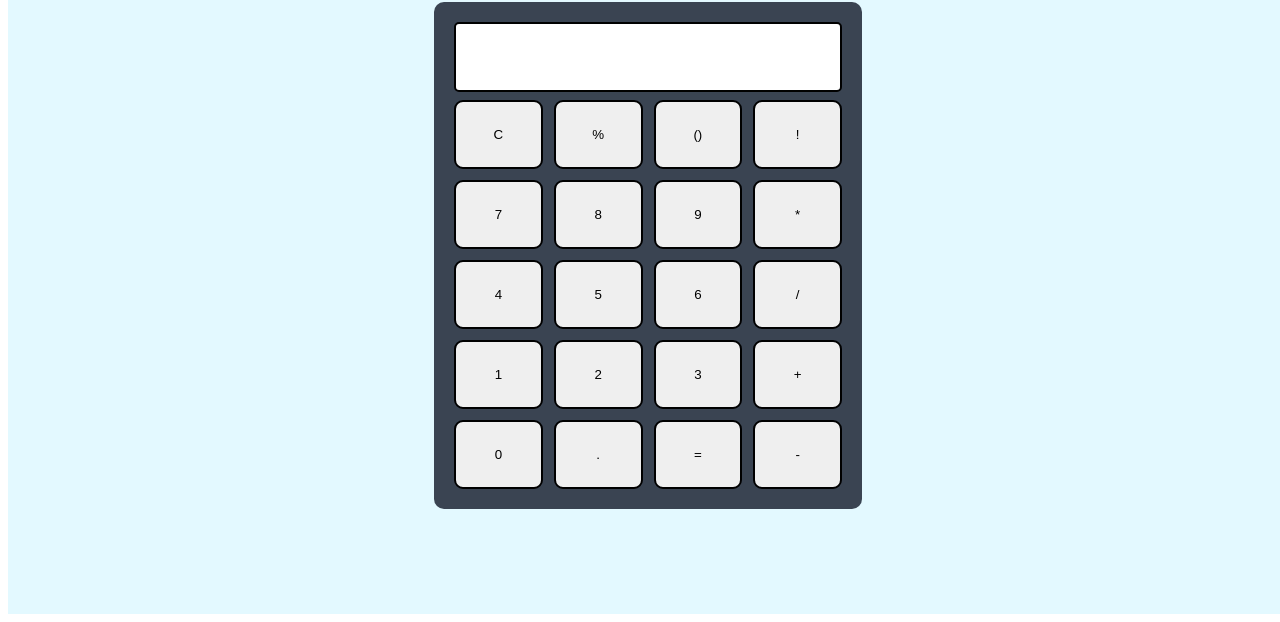
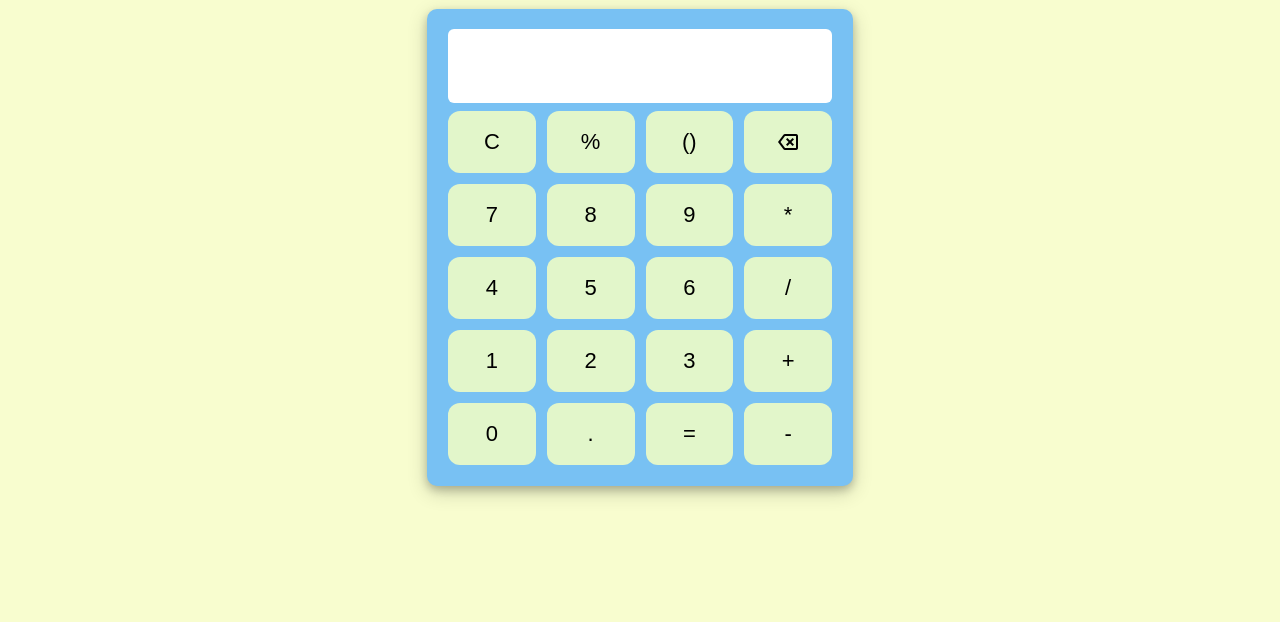
Before and after one commit to Piyush6869/Calculator-using-HTML-CSS-JavaScript, a plain HTML site: page index.html in a window 1280 px wide. Shown: the part 194-816 px from the top of the page. Drawn offline with nearby package versions, Linux system fonts and the light colour scheme.

Commit message:
Updated UI, and Back Button

```diff
--- a/index.html
+++ b/index.html
@@ -5,12 +5,14 @@
   <meta charset="UTF-8">
   <meta name="viewport" content="width=device-width, initial-scale=1.0">
   <title>Calculate me!- A clculator made by me</title>
+  <link rel="stylesheet"
+    href="https://fonts.googleapis.com/css2?family=Material+Symbols+Outlined:opsz,wght,FILL,GRAD@48,400,0,0" />
   <link href="style.css" rel="stylesheet" type="text/css" />
   <link href="utils.css" rel="stylesheet" type="text/css" />
 </head>
 
 <body>
-  <div class="container flex flex-col items-center  mx-auto m-w-20 ">
+  <div class="container items-center">
     <h1 class="text-center">Welcome to Calculate me!</h1>
     <div class="calculator">
       <input class="input" type="text" />
@@ -18,7 +20,11 @@
         <button class="button">C</button>
         <button class="button">%</button>
         <button class="button">()</button>
-        <button class="button">!</button>
+        <button class="back-button items-center">
+          <span class="material-symbols-outlined">
+            backspace
+          </span>
+        </button>
         <button class="button">7</button>
         <button class="button">8</button>
         <button class="button">9</button>
--- a/script.js
+++ b/script.js
@@ -1,4 +1,5 @@
 const buttons = document.querySelectorAll('.button');
+const back_buttons = document.querySelector('.back-button');
 const input = document.querySelector('input')
 Array.from(buttons).forEach((button) => {
     button.addEventListener('click', (e) => {
@@ -27,3 +28,7 @@ Array.from(buttons).forEach((button) => {
         }
     });
 });
+
+back_buttons.addEventListener("click", (e) => {
+    input.value = input.value.substring(0, input.value.length-1)
+})
--- a/style.css
+++ b/style.css
@@ -1,33 +1,56 @@
 @import url('https://fonts.googleapis.com/css2?family=Caveat:wght@700&family=Crimson+Text:wght@600&family=Dancing+Script:wght@600&family=Montserrat:wght@500&family=Open+Sans:wght@500&family=Quicksand:wght@700&display=swap');
 
 body {
-  height: 100vh;
-  width: 100%;
+  height: 98vh;
   font-family: 'Quicksand', sans-serif;
+  display: flex;
+  align-items: center;
+  justify-content: center;
+  background: #F8FDCF;
 }
 
 button {
-  padding: 25px;
-  /* margin: 0px 11px; */
-  border: 2px solid black;
-  border-radius: 9px;
+  padding: 18px;
+  /* border: 1px solid black; */
+  border: none;
+  border-radius: 12px;
   cursor: pointer;
+  font-size: 22px;
+  transition: .2s;
+  background-color: #E2F6CA;
 }
 
 input {
   font-size: 22px;
-  padding: 20px 48px;
-  border: 2px solid black;
-  border-radius: 5px;
+  padding: 1.5rem 3rem;
+  /* border: 1px solid black; */
+  border: none;
+  border-radius: 6px;
   margin-bottom: 8px;
+  outline: none;
 }
 
 button:hover {
-  background-color: rgb(77 81 81 / 31%);
+  background-color: #9BE8D8;
+  scale: 1.1;
 }
+
+button:active {
+  background-color: #9BE8D8;
+  scale: 0.9;
+}
+
+
 
 .buttons {
   display: grid;
   grid-template-columns: repeat(4, 1fr);
   gap: 11px;
 }
+
+.calculator {
+  background: #78C1F3;
+  padding: 1.3rem;
+  border-radius: 10px;
+  box-shadow: 0 4px 8px 0 rgba(0, 0, 0, 0.2), 0 6px 20px 0 rgba(0, 0, 0, 0.19);
+}
--- a/utils.css
+++ b/utils.css
@@ -4,7 +4,6 @@
 
 .mx-auto {
   margin: auto;
-
 }
 
 .flex {
@@ -17,20 +16,8 @@
 }
 
 .items-center {
+  display: flex;
+  justify-content: center;
   align-items: center;
+  flex-direction: column;
 }
-
-.container {
-  width: 100%;
-  height: 100vh;
-  background: #e3f9ff;
-
-  align-items: center;
-  justify-content: center;
-}
-
-.calculator {
-  background: #3a4452;
-  padding: 20px;
-  border-radius: 10px;
-}
```
